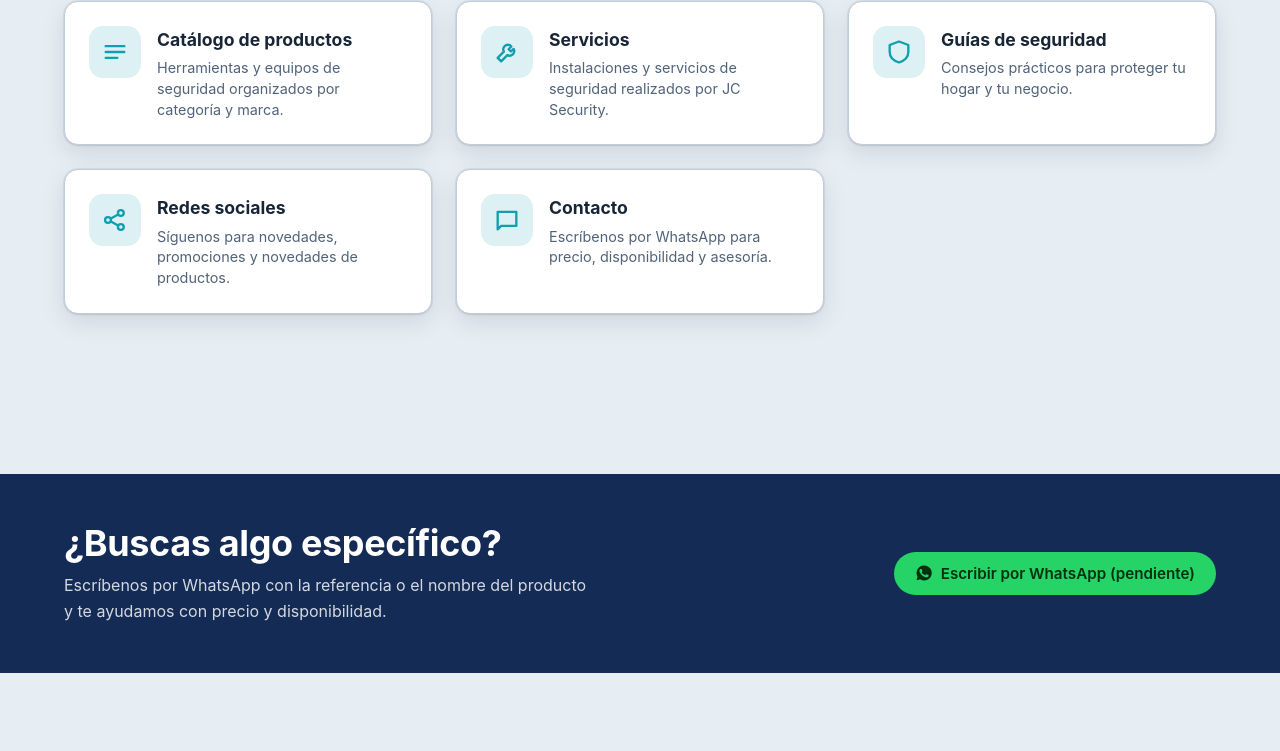
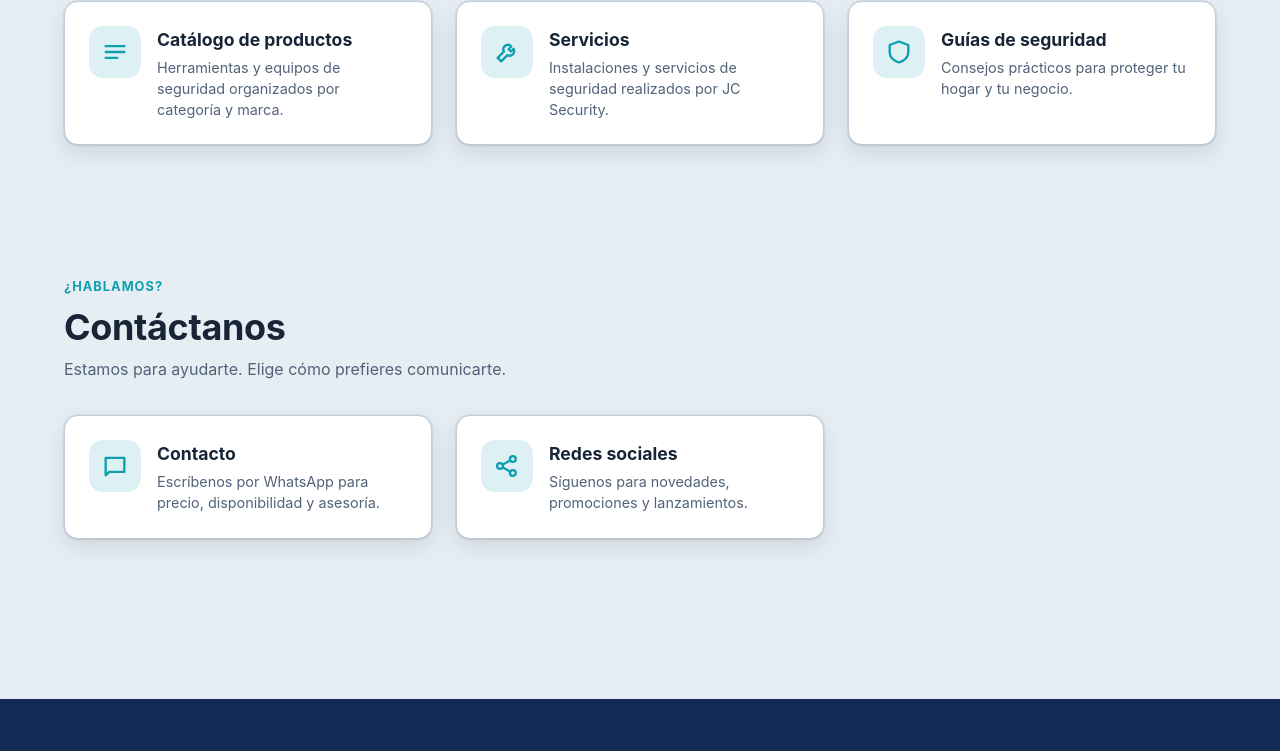
Before and after one commit to JC-Security27/JC_Security, a React (Vite) app in the folder frontend/: page / in a window 1280 px wide. Shown: the part 1009-1760 px from the top of the page. Built offline with nearby package versions, Linux system fonts and the light colour scheme.

Commit message:
Portada en dos secciones: Lo que ofrecemos y Contactanos

```diff
--- a/frontend/src/pages/HomePage.tsx
+++ b/frontend/src/pages/HomePage.tsx
@@ -13,6 +13,7 @@ interface Offering {
   icon: ReactNode;
 }
 
+/* Sección 1: lo que ofrecemos (productos / contenido). */
 const offerings: Offering[] = [
   {
     to: "/catalogo",
@@ -50,8 +51,7 @@ const offerings: Offering[] = [
   {
     to: "/guias",
     title: "Guías de seguridad",
-    description:
-      "Consejos prácticos para proteger tu hogar y tu negocio.",
+    description: "Consejos prácticos para proteger tu hogar y tu negocio.",
     icon: (
       <svg viewBox="0 0 24 24" width="28" height="28" aria-hidden="true">
         <path
@@ -64,19 +64,10 @@ const offerings: Offering[] = [
       </svg>
     ),
   },
-  {
-    to: "/redes",
-    title: "Redes sociales",
-    description: "Síguenos para novedades, promociones y novedades de productos.",
-    icon: (
-      <svg viewBox="0 0 24 24" width="28" height="28" aria-hidden="true">
-        <circle cx="6" cy="12" r="2.5" fill="none" stroke="currentColor" strokeWidth="2" />
-        <circle cx="17" cy="6" r="2.5" fill="none" stroke="currentColor" strokeWidth="2" />
-        <circle cx="17" cy="18" r="2.5" fill="none" stroke="currentColor" strokeWidth="2" />
-        <path d="M8.2 11 15 7M8.2 13 15 17" stroke="currentColor" strokeWidth="2" />
-      </svg>
-    ),
-  },
+];
+
+/* Sección 2: contáctanos (contacto / redes). */
+const contactOptions: Offering[] = [
   {
     to: "/contacto",
     title: "Contacto",
@@ -94,7 +85,37 @@ const offerings: Offering[] = [
       </svg>
     ),
   },
+  {
+    to: "/redes",
+    title: "Redes sociales",
+    description: "Síguenos para novedades, promociones y lanzamientos.",
+    icon: (
+      <svg viewBox="0 0 24 24" width="28" height="28" aria-hidden="true">
+        <circle cx="6" cy="12" r="2.5" fill="none" stroke="currentColor" strokeWidth="2" />
+        <circle cx="17" cy="6" r="2.5" fill="none" stroke="currentColor" strokeWidth="2" />
+        <circle cx="17" cy="18" r="2.5" fill="none" stroke="currentColor" strokeWidth="2" />
+        <path d="M8.2 11 15 7M8.2 13 15 17" stroke="currentColor" strokeWidth="2" />
+      </svg>
+    ),
+  },
 ];
+
+function OfferingCard({ offering }: { offering: Offering }) {
+  return (
+    <Link to={offering.to} className="card offering-card">
+      <span className="offering-icon" aria-hidden="true">
+        {offering.icon}
+      </span>
+      <span className="offering-body">
+        <span className="offering-title">{offering.title}</span>
+        <span className="offering-desc">{offering.description}</span>
+      </span>
+      <span className="offering-arrow" aria-hidden="true">
+        →
+      </span>
+    </Link>
+  );
+}
 
 export function HomePage() {
   return (
@@ -134,18 +155,22 @@ export function HomePage() {
 
         <div className="grid offerings-grid">
           {offerings.map((o) => (
-            <Link key={o.to} to={o.to} className="card offering-card">
-              <span className="offering-icon" aria-hidden="true">
-                {o.icon}
-              </span>
-              <span className="offering-body">
-                <span className="offering-title">{o.title}</span>
-                <span className="offering-desc">{o.description}</span>
-              </span>
-              <span className="offering-arrow" aria-hidden="true">
-                →
-              </span>
-            </Link>
+            <OfferingCard key={o.to} offering={o} />
+          ))}
+        </div>
+      </section>
+
+      {/* ----- Contáctanos ----- */}
+      <section className="section container">
+        <div className="section-head">
+          <span className="eyebrow">¿Hablamos?</span>
+          <h2>Contáctanos</h2>
+          <p>Estamos para ayudarte. Elige cómo prefieres comunicarte.</p>
+        </div>
+
+        <div className="grid offerings-grid">
+          {contactOptions.map((o) => (
+            <OfferingCard key={o.to} offering={o} />
           ))}
         </div>
       </section>
```
